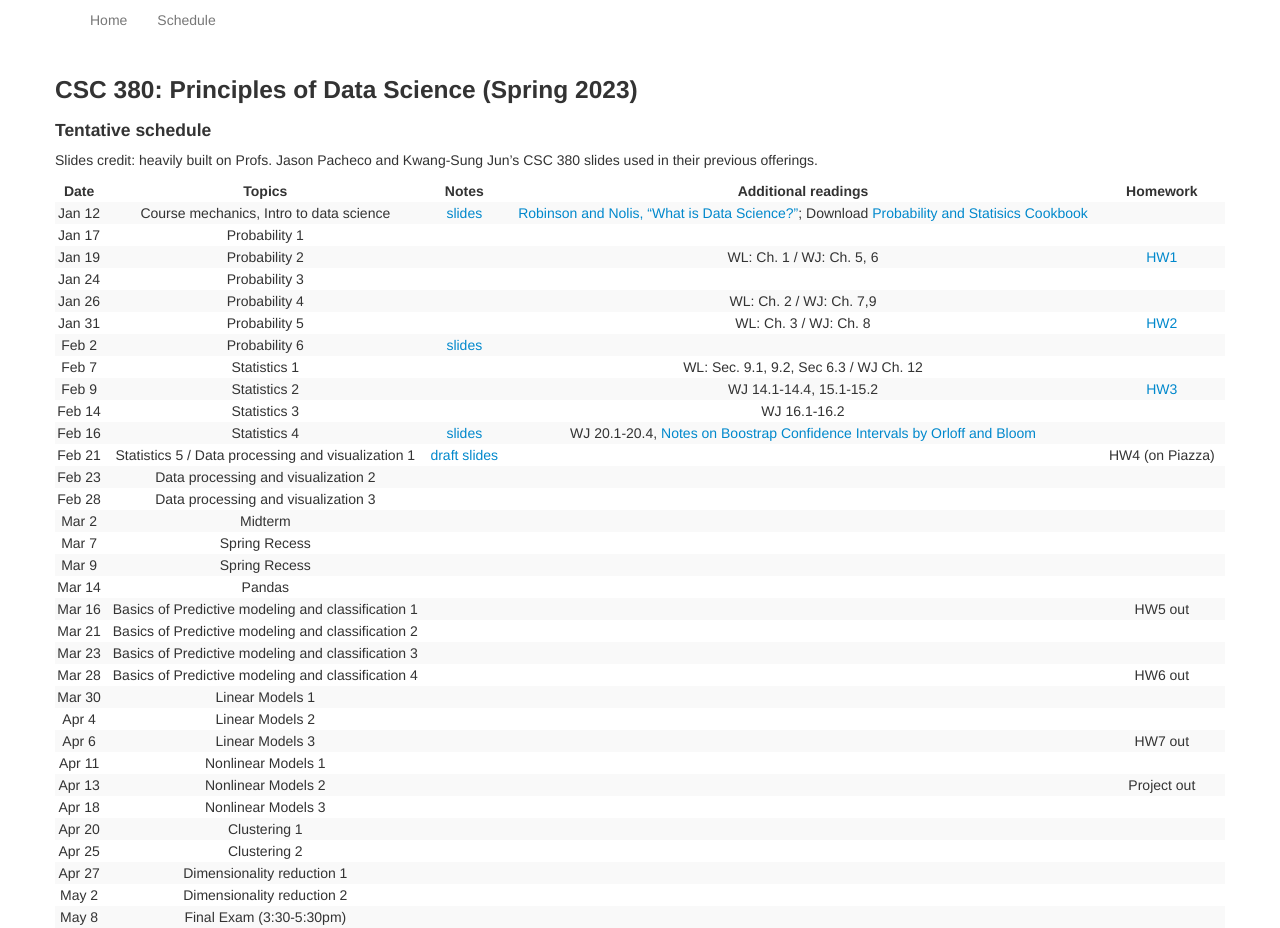
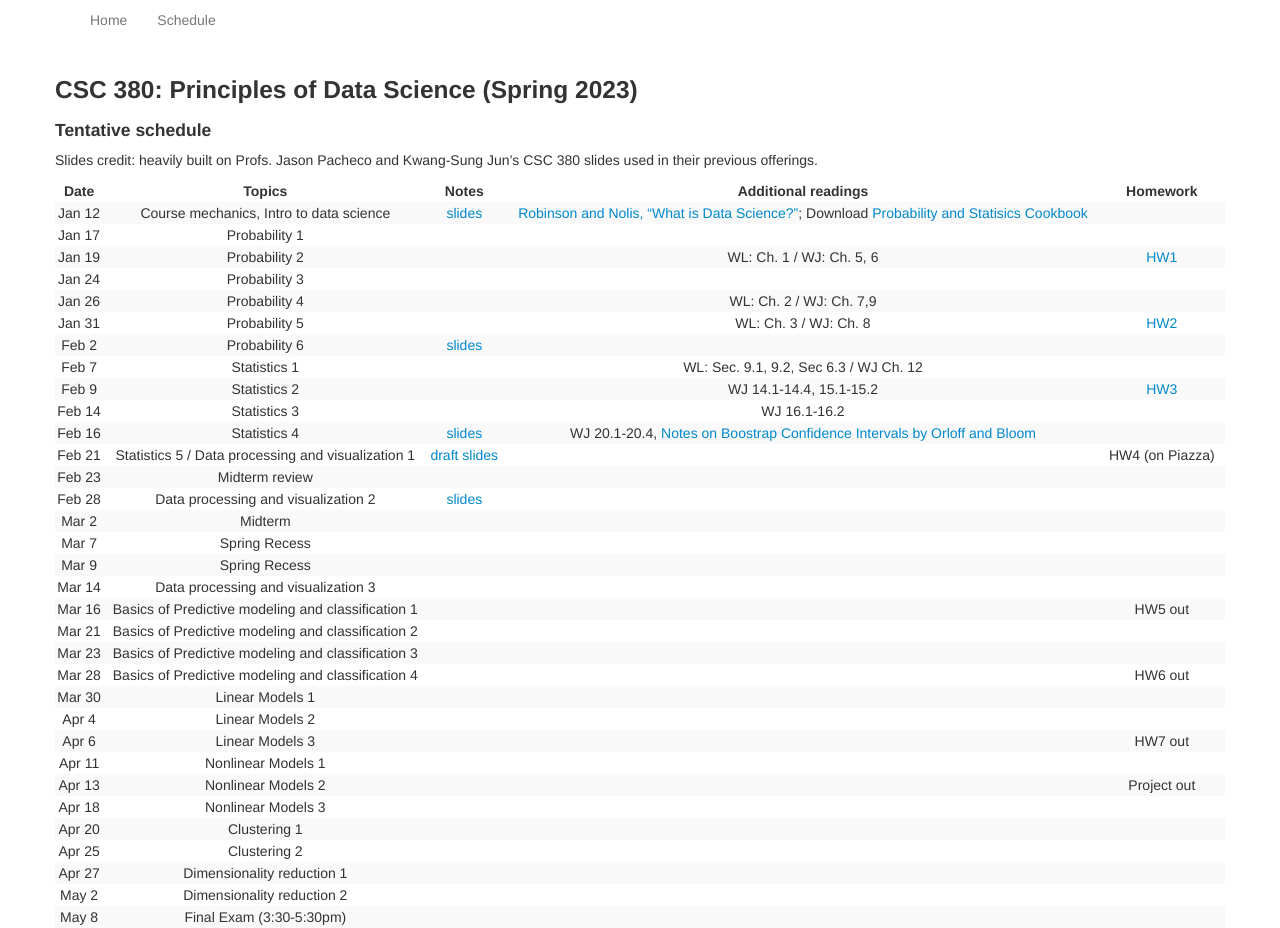
Before and after one commit to zcc1307/csc380-sp22, a Jekyll site: the page built from schedule.md, in a window 1280 px wide. Built offline with Jekyll 4.4.1, drawn with Linux system fonts in a browser that asks for light colours.

Commit message:
Update schedule.md

```diff
--- a/schedule.md
+++ b/schedule.md
@@ -26,12 +26,12 @@ Slides credit: heavily built on Profs. Jason Pacheco and Kwang-Sung Jun's CSC 38
 | Feb 14 |                                                      Statistics 3                                            |                                                                             | WJ 16.1-16.2 |  |
 | Feb 16 |                                                      Statistics 4                                                                 |        [slides](https://zcc1307.github.io/csc380-sp23/Slides/23s380%2003%20statistics_draft.pdf)                                                                     | WJ 20.1-20.4, [Notes on Boostrap Confidence Intervals by Orloff and Bloom](https://math.mit.edu/~dav/05.dir/class24-prep-a.pdf)  |  |
 | Feb 21 |                                          Statistics 5 / Data processing and visualization 1                                                         |  [draft slides](https://zcc1307.github.io/csc380-sp23/Slides/23s380%2004%20data_draft.pdf)                                                                           |  | HW4 (on Piazza) |
-| Feb 23 |                                          Data processing and visualization 2                                             |                                                                             |  |  |
-| Feb 28 |                                          Data processing and visualization 3                                                                             |                                                                             |  |  |
+| Feb 23 |                                          Midterm review                                             |                                                                             |  |  |
+| Feb 28 |                                          Data processing and visualization 2                                                                             |  [slides](https://zcc1307.github.io/csc380-sp23/Slides/23s380%20midterm_review.pdf)                                                                            |  |  |
 | Mar 2  |                                                        Midterm                                                        |                                                                             |  |  |
 | Mar 7  |                                                     Spring Recess                                                     |                                                                             |  |  |
 | Mar 9  |                                                     Spring Recess                                                     |                                                                             |  |  |
-| Mar 14 |                                                      Pandas                                                 |                                                                             |  |  |
+| Mar 14 |                                          Data processing and visualization 3                                                 |                                                                             |  |  |
 | Mar 16 |                                          Basics of Predictive modeling and classification 1                                                                  |                                                                             |  | HW5 out |
 | Mar 21 |                                          Basics of Predictive modeling and classification 2                                                                             |                                                                             |  |  |
 | Mar 23 |                                          Basics of Predictive modeling and classification 3                                                                              |                                                                             |  |  |
```
